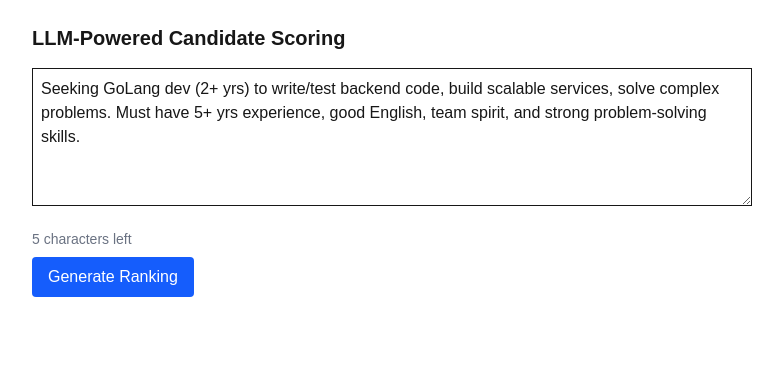
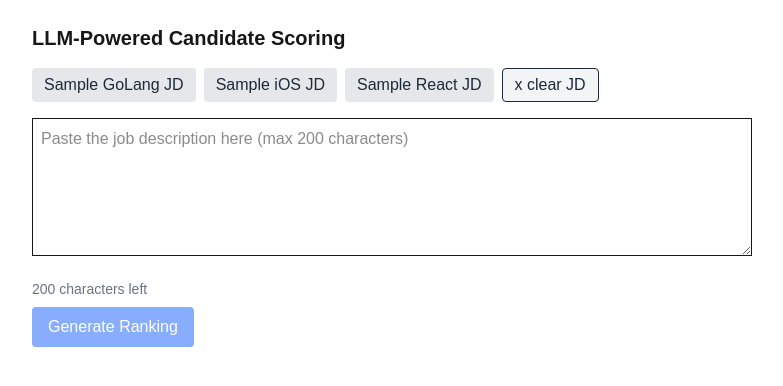
Before and after one commit to alejandroramirez/llm-powered-candidate-scoring, a Next.js app in the folder app/: page / in a window 1280 px wide. Shown: the top 386 px of the page, without its empty margins (248-1031 px from the left). Built offline with nearby package versions, Linux system fonts and the light colour scheme.

Commit message:
Removed default JD state and added 3 sample JDs to load up

```diff
--- a/app/src/app/page.tsx
+++ b/app/src/app/page.tsx
@@ -8,9 +8,7 @@
 };
 
 export default function HomePage() {
-	const [jobDescription, setJobDescription] = useState(
-		"Seeking GoLang dev (2+ yrs) to write/test backend code, build scalable services, solve complex problems. Must have 5+ yrs experience, good English, team spirit, and strong problem-solving skills.",
-	);
+	const [jobDescription, setJobDescription] = useState("");
 	const [loading, setLoading] = useState(false);
 	const [error, setError] = useState<string | null>(null);
 	const [results, setResults] = useState<Candidate[]>([]);
@@ -109,6 +107,53 @@
 	return (
 		<main className="p-6 max-w-3xl mx-auto">
 			<h1 className="text-xl font-bold mb-4">LLM-Powered Candidate Scoring</h1>
+			{/* Sample JD Buttons */}
+			<div className="flex flex-wrap gap-2 mb-4">
+				<button
+					type="button"
+					className="bg-gray-200 hover:bg-gray-300 text-gray-800 px-3 py-1 rounded"
+					onClick={() =>
+						setJobDescription(
+							"Seeking GoLang dev (2+ yrs) to write/test backend code, build scalable services, solve complex problems. Must have 5+ yrs experience, good English, team spirit, and strong problem-solving skills.",
+						)
+					}
+					disabled={loading}
+				>
+					Sample GoLang JD
+				</button>
+				<button
+					type="button"
+					className="bg-gray-200 hover:bg-gray-300 text-gray-800 px-3 py-1 rounded"
+					onClick={() =>
+						setJobDescription(
+							"Hiring iOS developer (Swift, 2+ yrs) to build and maintain mobile apps. Must have 4+ yrs experience, strong UI/UX skills, teamwork, English proficiency, and problem-solving ability.",
+						)
+					}
+					disabled={loading}
+				>
+					Sample iOS JD
+				</button>
+				<button
+					type="button"
+					className="bg-gray-200 hover:bg-gray-300 text-gray-800 px-3 py-1 rounded"
+					onClick={() =>
+						setJobDescription(
+							"React developer needed (2+ yrs) for building modern web apps. Must have 4+ yrs experience, strong JavaScript/TypeScript, teamwork, English skills, and excellent problem-solving ability.",
+						)
+					}
+					disabled={loading}
+				>
+					Sample React JD
+				</button>
+				<button
+					type="button"
+					className="bg-gray-100 hover:bg-gray-200 text-gray-800 px-3 py-1 rounded border"
+					onClick={() => setJobDescription("")}
+					disabled={loading}
+				>
+					x clear JD
+				</button>
+			</div>
 			<textarea
 				className="w-full border p-2 mb-4"
 				maxLength={200}
```
